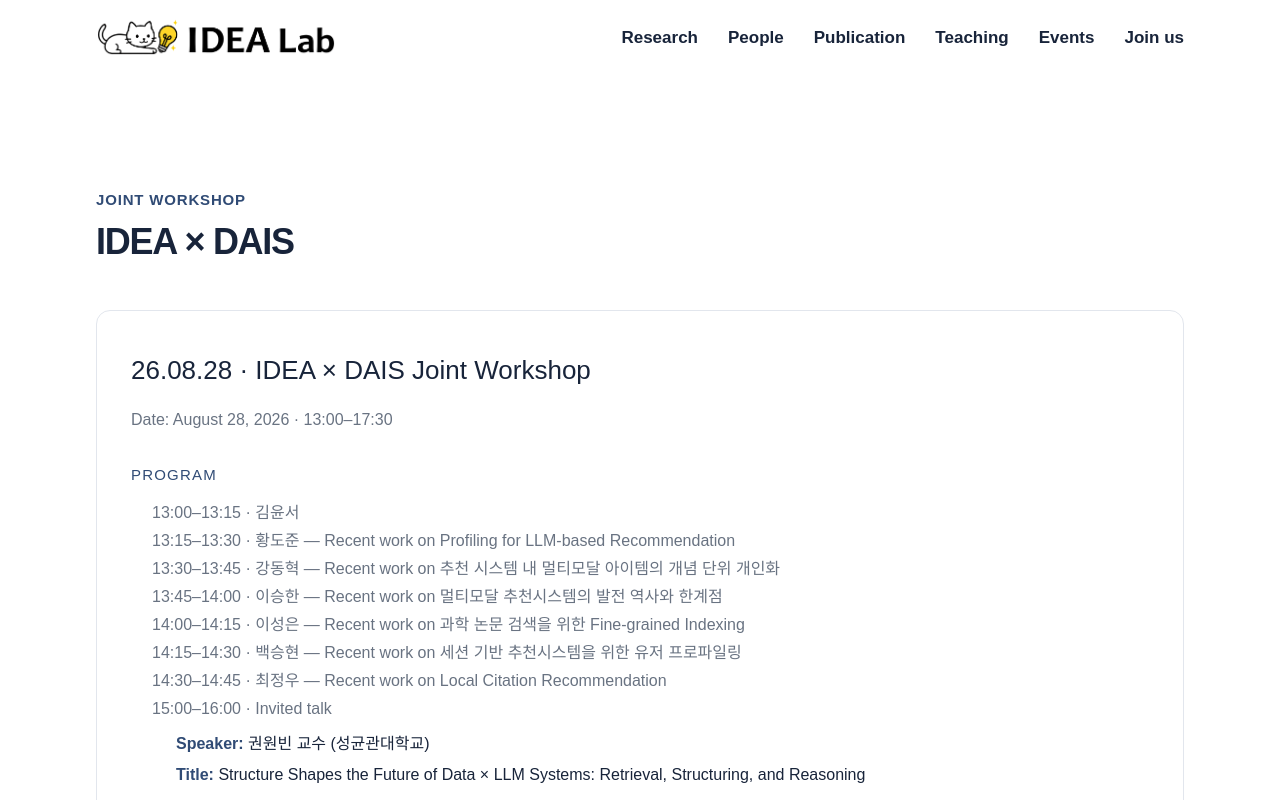
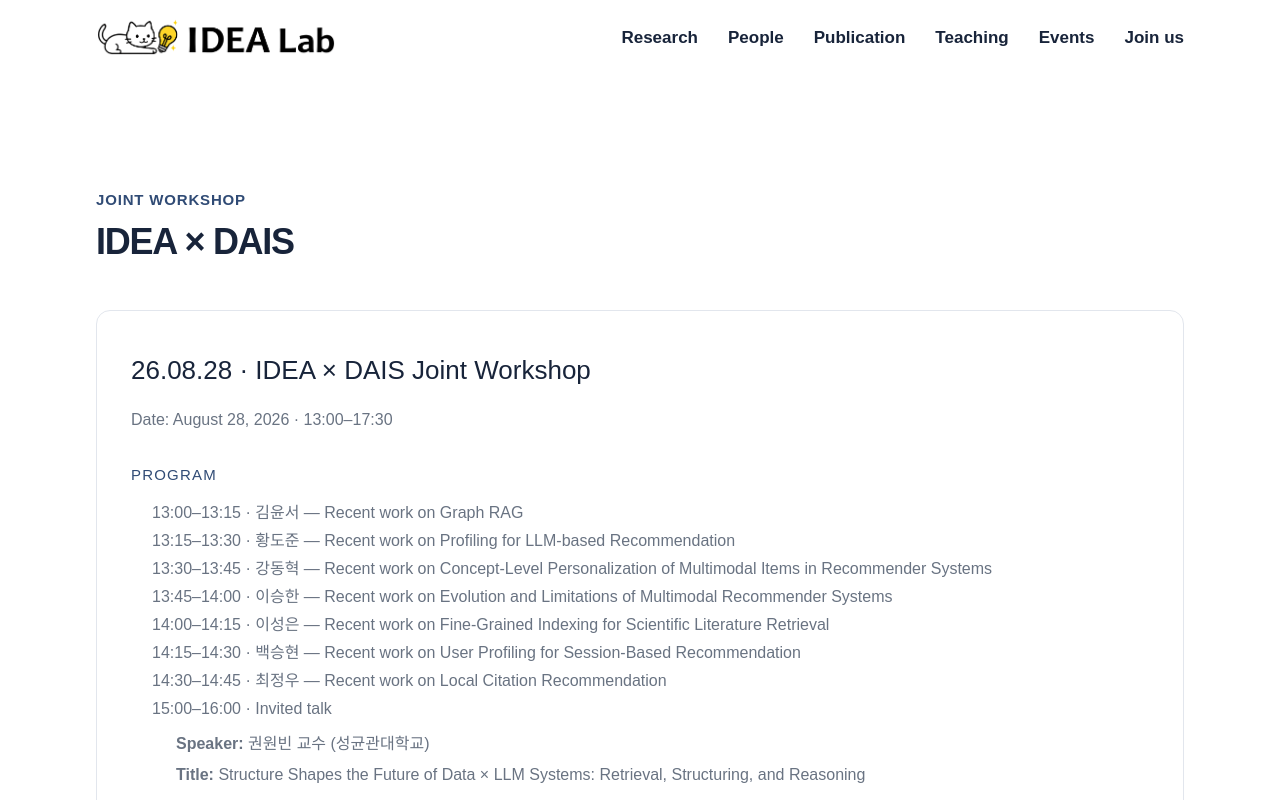
Before and after one commit to idealab-ku/idealab-website, a Next.js app: page /events/joint-workshop in a window 1280 px wide. Shown: the top 800 px of the page. Built offline with nearby package versions, Linux system fonts and the light colour scheme.

Commit message:
Polish August workshop topics

```diff
--- a/app/events/joint-workshop/page.tsx
+++ b/app/events/joint-workshop/page.tsx
@@ -18,12 +18,12 @@ const workshops: Workshop[] = [
     title: "26.08.28 · IDEA × DAIS Joint Workshop",
     meta: ["Date: August 28, 2026 · 13:00–17:30"],
     program: [
-      "13:00–13:15 · 김윤서",
+      "13:00–13:15 · 김윤서 — Recent work on Graph RAG",
       "13:15–13:30 · 황도준 — Recent work on Profiling for LLM-based Recommendation",
-      "13:30–13:45 · 강동혁 — Recent work on 추천 시스템 내 멀티모달 아이템의 개념 단위 개인화",
-      "13:45–14:00 · 이승한 — Recent work on 멀티모달 추천시스템의 발전 역사와 한계점",
-      "14:00–14:15 · 이성은 — Recent work on 과학 논문 검색을 위한 Fine-grained Indexing",
-      "14:15–14:30 · 백승현 — Recent work on 세션 기반 추천시스템을 위한 유저 프로파일링",
+      "13:30–13:45 · 강동혁 — Recent work on Concept-Level Personalization of Multimodal Items in Recommender Systems",
+      "13:45–14:00 · 이승한 — Recent work on Evolution and Limitations of Multimodal Recommender Systems",
+      "14:00–14:15 · 이성은 — Recent work on Fine-Grained Indexing for Scientific Literature Retrieval",
+      "14:15–14:30 · 백승현 — Recent work on User Profiling for Session-Based Recommendation",
       "14:30–14:45 · 최정우 — Recent work on Local Citation Recommendation",
       {
         text: "15:00–16:00 · Invited talk",
--- a/app/globals.css
+++ b/app/globals.css
@@ -294,8 +294,8 @@ nav a:hover{color:var(--teal-dark);border-color:var(--teal)}
 .detail-page p,.detail-page li{font-size:16px;line-height:1.75;color:var(--muted)}
 .detail-page ul,.detail-page ol{padding-left:21px}
 .detail-page .workshop-sublist{margin:7px 0 10px;padding-left:24px}
-.detail-page .workshop-sublist li{margin:3px 0;color:var(--navy)}
-.detail-page .workshop-sublist strong{font-weight:700;color:var(--teal-dark)}
+.detail-page .workshop-sublist li{margin:3px 0;color:inherit}
+.detail-page .workshop-sublist strong{font-weight:700;color:inherit}
 .course-detail{padding:0 0 80px;max-width:none}
 .course-detail h2{font-size:24px;line-height:1.35;letter-spacing:-.02em;margin:0 0 18px}
 .course-detail p,.course-detail li{font-size:17px;line-height:1.75;color:var(--muted)}
```
Also changed, not shown: 1 other file (tests, documents, lock files or other folders).
